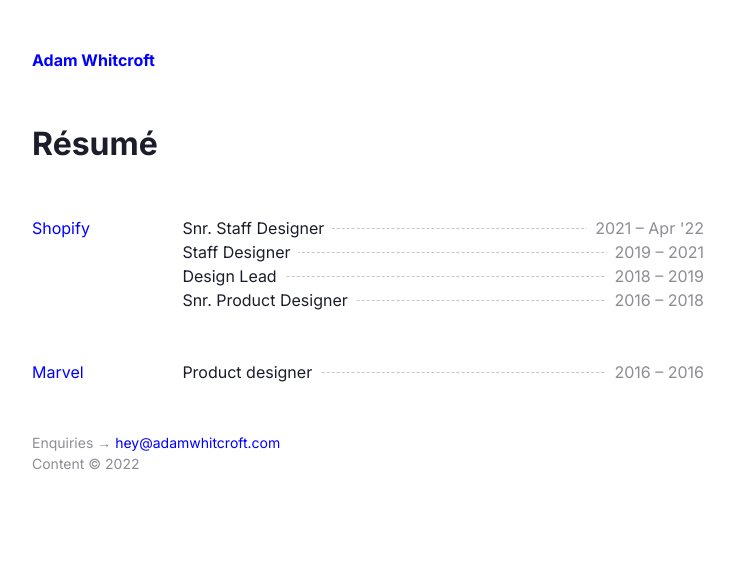
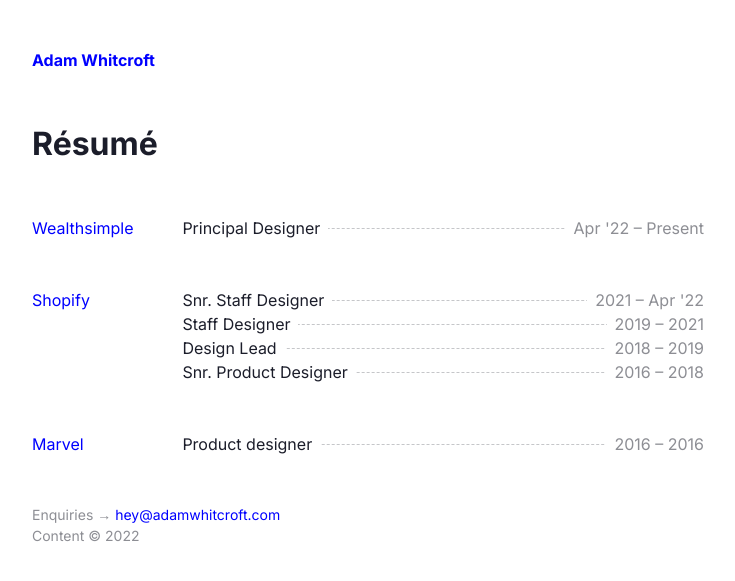
Before and after one commit to AdamWhitcroft/adamwhitcroft.github.io, a Jekyll site: the page built from resume.md, in a window 1280 px wide. Shown: the top 581 px of the page, without its empty margins (272-1007 px from the left). Built offline with Jekyll 4.4.1, drawn with Linux system fonts in a browser that asks for light colours.

Commit message:
WS updates

```diff
--- a/_data/home.yml
+++ b/_data/home.yml
@@ -1,4 +1,4 @@
-- entry: Currently 🏝️
+- entry: Principal product designer [@wealthsimple](https://www.wealthsimple.com/en-ca)
 - entry: Previously [@shopify](https://www.shopify.com/) and [@marvel](https://marvelapp.com/)
 - entry: Here's a <a href="/resume">résumé</a> of sorts
 - entry: I design icons as a side-gig, check out some [recent ones](/icons/)
--- a/_data/resume.yml
+++ b/_data/resume.yml
@@ -1,3 +1,10 @@
+- company: Wealthsimple
+  companyURL: https://www.wealthsimple.com/en-ca
+  description:
+  roles:
+    - startDate: Apr '22
+      endDate: Present
+      role: Principal Designer
 - company: Shopify
   companyURL: https://www.shopify.com
   description:
```
